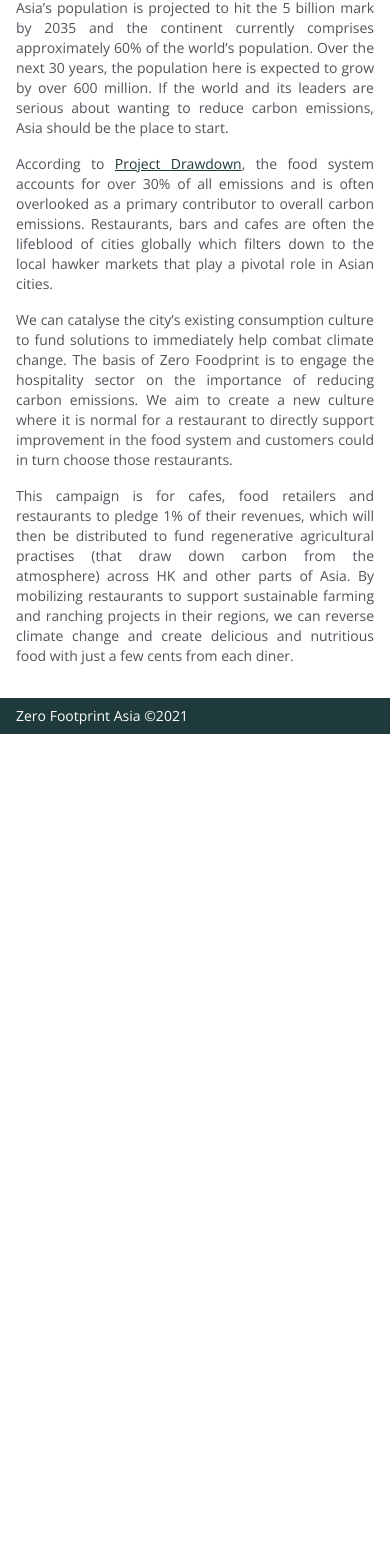
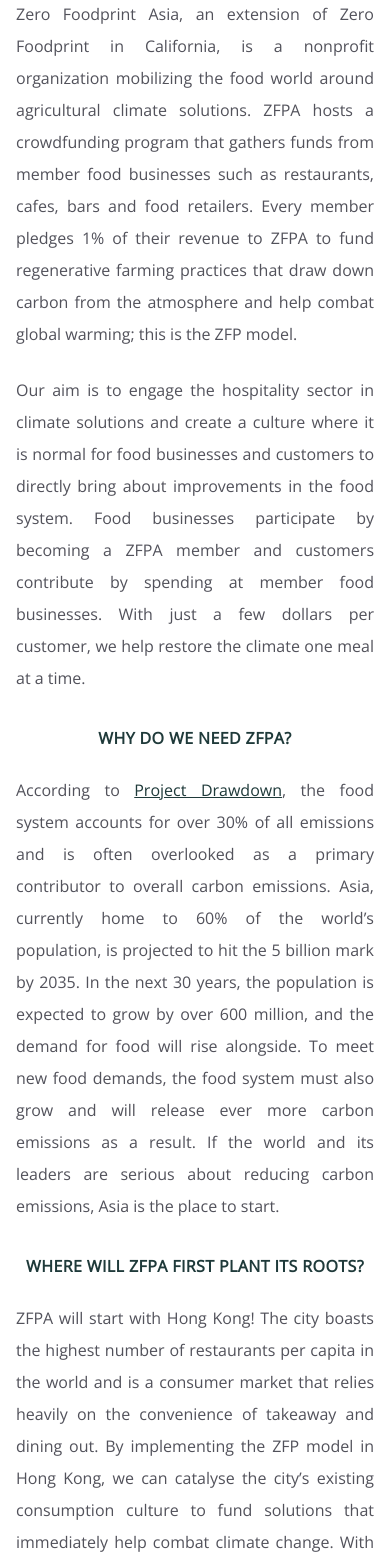
Before and after one commit to denistsoi/zerofoodprintasia, a Next.js app: page / in a window 390 px wide. Shown: the part 426-1991 px from the top of the page. Before the commit the page ends 1160 px from the top, so only its background shows below. Built offline with nearby package versions, Linux system fonts and the light colour scheme.

Commit message:
ADD: pathways;

```diff
--- a/pages/index.tsx
+++ b/pages/index.tsx
@@ -18,10 +18,10 @@ export default function Home() {
         />
       </Head>
 
-      <main>
-        {/* header */}
-        <Header />
+      {/* header */}
+      <Header />
 
+      <main className="py-4">
         {/* hero section */}
         <section>
           <div className="relative bg-gray-400">
@@ -54,51 +54,183 @@ export default function Home() {
               <div className="max-w-prose mx-auto">
                 <h2 className="text-lg">
                   <span className="block text-base text-center text-green font-semibold tracking-wide uppercase">
-                    What is Zero Foodprint Asia and why do we need it?
+                    What is Zero Foodprint Asia (ZFPA)?
                   </span>
                 </h2>
                 <div>
-                  <p className="mt-4 text-sm text-justify text-gray-600 leading-2">
-                    Asia’s population is projected to hit the 5 billion mark by
-                    2035 and the continent currently comprises approximately 60%
-                    of the world’s population. Over the next 30 years, the
-                    population here is expected to grow by over 600 million. If
-                    the world and its leaders are serious about wanting to
-                    reduce carbon emissions, Asia should be the place to start.
+                  <p className="mt-6 text-base text-justify text-gray-600 leading-8">
+                    Zero Foodprint Asia, an extension of Zero Foodprint in
+                    California, is a nonprofit organization mobilizing the food
+                    world around agricultural climate solutions. ZFPA hosts a
+                    crowdfunding program that gathers funds from member food
+                    businesses such as restaurants, cafes, bars and food
+                    retailers. Every member pledges 1% of their revenue to ZFPA
+                    to fund regenerative farming practices that draw down carbon
+                    from the atmosphere and help combat global warming; this is
+                    the ZFP model.
                   </p>
-                  <p className="mt-4 text-sm text-justify text-gray-600 leading-2">
+                  <p className="mt-6 text-base text-justify text-gray-600 leading-8">
+                    Our aim is to engage the hospitality sector in climate
+                    solutions and create a culture where it is normal for food
+                    businesses and customers to directly bring about
+                    improvements in the food system. Food businesses participate
+                    by becoming a ZFPA member and customers contribute by
+                    spending at member food businesses. With just a few dollars
+                    per customer, we help restore the climate one meal at a
+                    time.
+                  </p>
+                </div>
+                <div className="mt-8">
+                  <h3>
+                    <span className="block text-base text-center text-green font-semibold tracking-wide uppercase">
+                      Why do we need ZFPA?
+                    </span>
+                  </h3>
+                  <p className="mt-6 text-base text-justify text-gray-600 leading-8">
                     According to{" "}
                     <Link href="https://drawdown.org/">Project Drawdown</Link>,
                     the food system accounts for over 30% of all emissions and
                     is often overlooked as a primary contributor to overall
-                    carbon emissions. Restaurants, bars and cafes are often the
-                    lifeblood of cities globally which filters down to the local
-                    hawker markets that play a pivotal role in Asian cities.
+                    carbon emissions. Asia, currently home to 60% of the world’s
+                    population, is projected to hit the 5 billion mark by 2035.
+                    In the next 30 years, the population is expected to grow by
+                    over 600 million, and the demand for food will rise
+                    alongside. To meet new food demands, the food system must
+                    also grow and will release ever more carbon emissions as a
+                    result. If the world and its leaders are serious about
+                    reducing carbon emissions, Asia is the place to start.
                   </p>
-                  <p className="mt-4 text-sm text-justify text-gray-600 leading-2">
-                    We can catalyse the city’s existing consumption culture to
-                    fund solutions to immediately help combat climate
-                    change. The basis of Zero Foodprint is to engage the
-                    hospitality sector on the importance of reducing carbon
-                    emissions. We aim to create a new culture where it is normal
-                    for a restaurant to directly support improvement in the food
-                    system and customers could in turn choose those restaurants.
-                  </p>
-                  <p className="mt-4 text-sm text-justify text-gray-600 leading-2">
-                    This campaign is for cafes, food retailers and restaurants
-                    to pledge 1% of their revenues, which will then be
-                    distributed to fund regenerative agricultural practises
-                    (that draw down carbon from the atmosphere) across HK and
-                    other parts of Asia. By mobilizing restaurants to support
-                    sustainable farming and ranching projects in their regions,
-                    we can reverse climate change and create delicious and
-                    nutritious food with just a few cents from each diner.
+                </div>
+
+                <div className="mt-8">
+                  <h3>
+                    <span className="block text-base text-center text-green font-semibold tracking-wide uppercase">
+                      Where will ZFPA first plant its roots?
+                    </span>
+                  </h3>
+                  <p className="mt-6 text-base text-justify text-gray-600 leading-8">
+                    ZFPA will start with Hong Kong! The city boasts the highest
+                    number of restaurants per capita in the world and is a
+                    consumer market that relies heavily on the convenience of
+                    takeaway and dining out. By implementing the ZFP model in
+                    Hong Kong, we can catalyse the city’s existing consumption
+                    culture to fund solutions that immediately help combat
+                    climate change. With China’s recently announced net zero
+                    emission target for 2060 and Hong Kong’s by 2050, ZFPA will
+                    undoubtedly be a great complementary force.
                   </p>
                 </div>
               </div>
             </div>
           </div>
         </section>
+
+        <section className="border-t-2">
+          <div className="relative py-8 bg-white overflow-hidden">
+            <div className="relative px-4 sm:px-6 lg:px-8">
+              <div className="max-w-prose mx-auto">
+                <h2 className="text-lg">
+                  <span className="block text-base text-center text-green font-semibold tracking-wide uppercase">
+                    About us
+                  </span>
+                </h2>
+                <div>
+                  <p className="mt-6 text-base text-justify text-gray-600 leading-8">
+                    <strong className="bold">Here’s the deal: </strong>
+                    <em>
+                      Industrial agriculture is subsidized; regenerative
+                      agriculture is not.
+                    </em>{" "}
+                    To even things out, ZFPA members collect a few dollars per
+                    meal which adds up to make renewable farming possible. Think
+                    of it as crowd-funded grants to farmers for the
+                    carbon-storing benefits of growing better food.
+                  </p>
+
+                  <h3 className="border-l-2 pl-4 mt-6 text-lg bold">
+                    A simple way to be part of the solution
+                  </h3>
+                </div>
+              </div>
+            </div>
+          </div>
+
+          {/* Two Pathways */}
+          <div className="mt-4 relative px-4 sm:px-6 lg:px-8">
+            <div className="max-w-prose mx-auto">
+              <h2 className="text-lg">
+                <span className="block text-base text-center text-green font-semibold tracking-wide uppercase">
+                  Two Pathways
+                </span>
+              </h2>
+
+              <div className="text-gray-600 text-base">
+                <h4 className="mt-2 text-md text-bold py-2 border-b-2 mb-2">
+                  1% Pledge
+                </h4>
+                <ul className="list-disc pl-4">
+                  <li>
+                    Restaurants / F&#38;B retailers (members) add a 1% surcharge
+                    on customer's bills or increase their selling prices.
+                  </li>
+                  <li>Members contribute the addtional 1% to ZFPA's funds.</li>
+                  <li>
+                    The funds will be granted to local farms (assessed and
+                    verified by the ZFPA team) to aid them in transitioning to
+                    regenerative agricultural practices/carbon farming.{" "}
+                  </li>
+                  <li>
+                    Local scientists and conservation experts will oversee and
+                    manage implementation.
+                  </li>
+                </ul>
+
+                <h4 className="mt-2 text-md text-bold py-2 border-b-2 mb-2">
+                  Carbon Neutrality Program / Lifecycle Assessment (LCA) (Q2
+                  2022)
+                </h4>
+                <ul className="list-disc pl-4">
+                  <li>
+                    Members will examine the environmental impact of their
+                    operations, including products from raw material to used
+                    item.
+                  </li>
+                  <li>
+                    Receive in-depth reporting with recommendations and
+                    actionable insights for reducing emissions
+                  </li>
+                  <li>
+                    Membership dues will be calculated in relation to businesses
+                    operational emissions
+                  </li>
+                  <li>Dues will be pledged to ZFPA's funds</li>
+                </ul>
+
+                <p className="mt-4 text-base leading-8">
+                  Both pathways contribute to large-scale reform by creating
+                  acres of healthy soil and removing tonnes of carbon from the
+                  atmosphere. The Carbon Neutrality / LCA Program additonally
+                  equips food businesses with the tools to become increasingly
+                  aware of their environmental impact and create sustainable
+                  change for future operations. 80-90% of the funds members
+                  raise go towards our local and regional projects.
+                </p>
+              </div>
+            </div>
+          </div>
+        </section>
+
+        {/* Mission and Vision */}
+        <section></section>
+
+        {/* Value */}
+        <section></section>
+
+        {/* About the team */}
+        <section></section>
+
+        {/* ZFPA Businesses */}
+        <section></section>
       </main>
       <Footer />
     </div>
```
